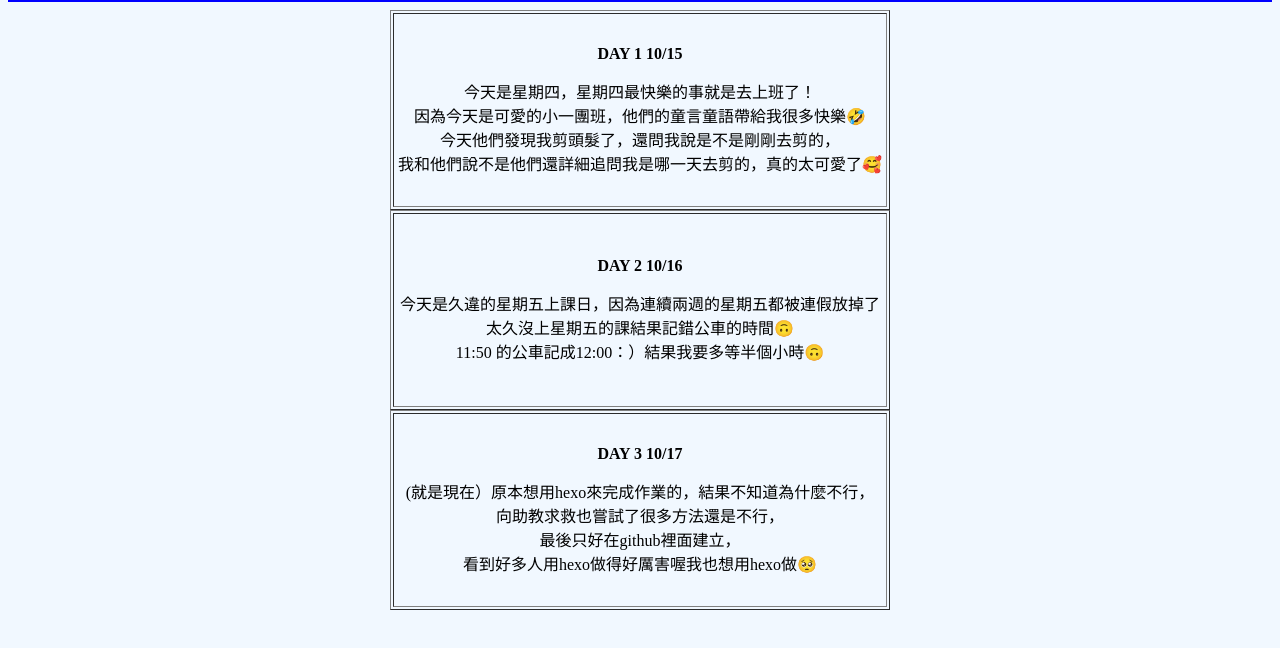
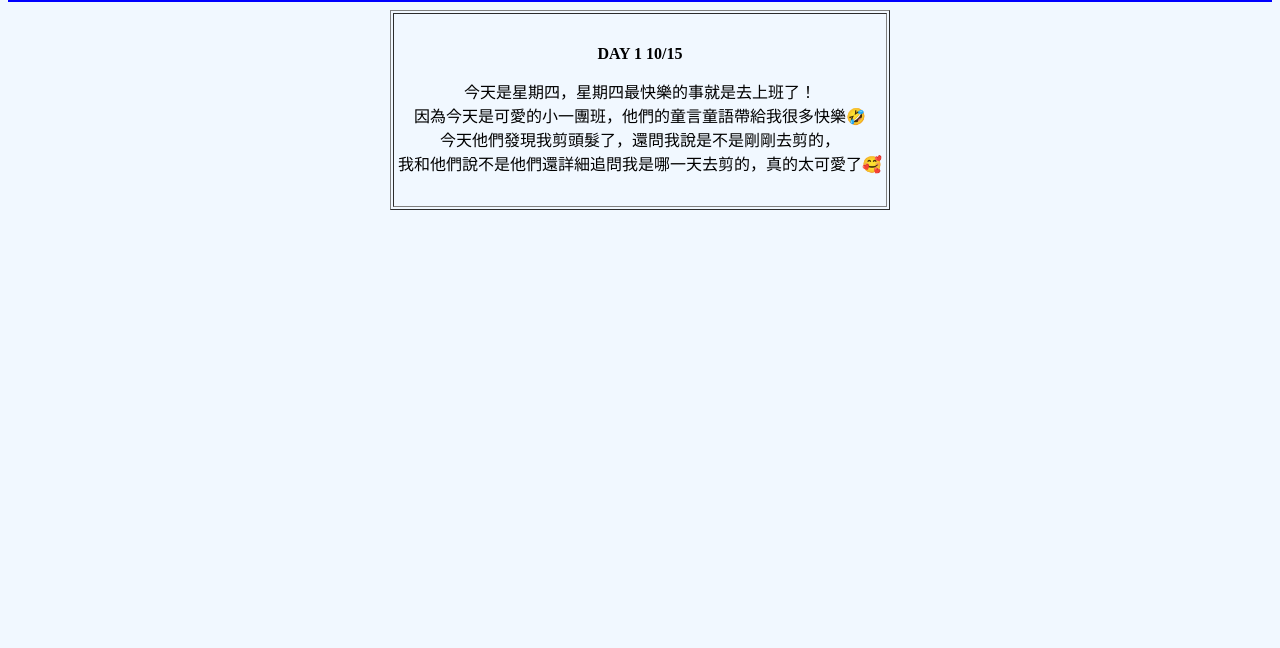
Before and after one commit to chin-yan/page2, a plain HTML site: page index.html in a window 1280 px wide. Shown: the part 66-714 px from the top of the page. Drawn offline with Linux system fonts and the light colour scheme.

Commit message:
Update index.html

```diff
--- a/index.html
+++ b/index.html
@@ -9,16 +9,6 @@
 我和他們說不是他們還詳細追問我是哪一天去剪的，真的太可愛了🥰
   </p> </td></tr></table>
 
-  <table align=center width="500" border="1" height="200">
-    <tr><td align=center> <b>DAY 2 10/16 </b><p> 今天是久違的星期五上課日，因為連續兩週的星期五都被連假放掉了<br>
-太久沒上星期五的課結果記錯公車的時間🙃<br>
-      11:50 的公車記成12:00：）結果我要多等半個小時🙃
-  </p>  </p> </td></tr></table>
- <table align=center width="500" border="1" height="200">
-    <tr><td align=center> <b>DAY 3 10/17 </b><p>(就是現在）原本想用hexo來完成作業的，結果不知道為什麼不行，<br>
-    向助教求救也嘗試了很多方法還是不行，<br>最後只好在github裡面建立，<br>
-    看到好多人用hexo做得好厲害喔我也想用hexo做🥺
-</p> </td></tr></table>
 
 
 
```
